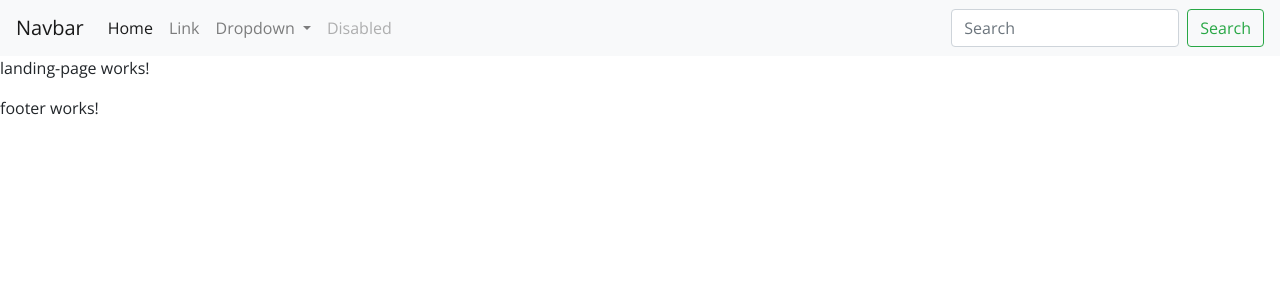
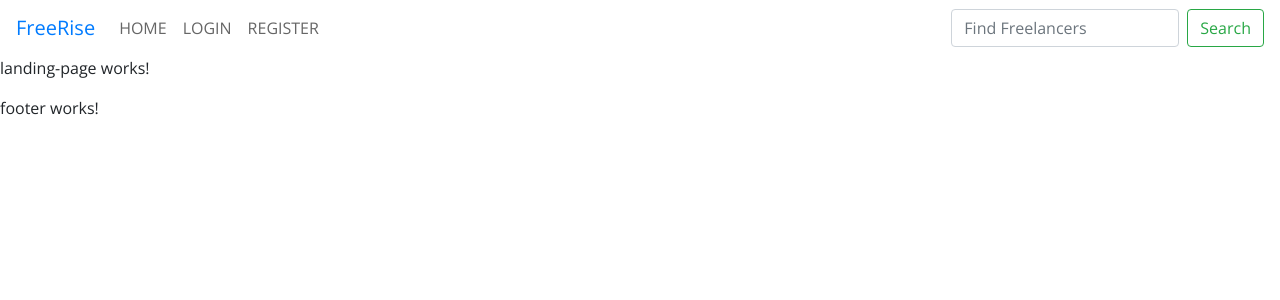
Before and after one commit to DCay/FreeRise, an Angular app: page / in a window 1280 px wide. Shown: the top 300 px of the page. Built offline with nearby package versions, Linux system fonts and the light colour scheme.

Commit message:
Add Login in and Register to navigation bar

```diff
--- a/src/app/components/shared-components/navigation/navigation.component.css
+++ b/src/app/components/shared-components/navigation/navigation.component.css
@@ -0,0 +1,3 @@
+.nav-link {
+  font-weight: initial;
+}
--- a/src/app/components/shared-components/navigation/navigation.component.html
+++ b/src/app/components/shared-components/navigation/navigation.component.html
@@ -1,6 +1,6 @@
 <!--<div class="container">-->
-<nav class="navbar navbar-expand-lg navbar-light bg-light">
-  <a class="navbar-brand" href="#">Navbar</a>
+<nav class="navbar navbar-expand-lg navbar-white bg-white">
+  <a class="navbar-brand" href="#">FreeRise</a>
   <button class="navbar-toggler" type="button" data-toggle="collapse" data-target="#navbarSupportedContent" aria-controls="navbarSupportedContent" aria-expanded="false" aria-label="Toggle navigation">
     <span class="navbar-toggler-icon"></span>
   </button>
@@ -8,28 +8,17 @@
   <div class="collapse navbar-collapse" id="navbarSupportedContent">
     <ul class="navbar-nav mr-auto">
       <li class="nav-item active">
-        <a class="nav-link" href="#">Home <span class="sr-only">(current)</span></a>
+        <a class="nav-link text-gray text-uppercase" href="#">Home <span class="sr-only">(current)</span></a>
       </li>
       <li class="nav-item">
-        <a class="nav-link" href="#">Link</a>
-      </li>
-      <li class="nav-item dropdown">
-        <a class="nav-link dropdown-toggle" href="#" id="navbarDropdown" role="button" data-toggle="dropdown" aria-haspopup="true" aria-expanded="false">
-          Dropdown
-        </a>
-        <div class="dropdown-menu" aria-labelledby="navbarDropdown">
-          <a class="dropdown-item" href="#">Action</a>
-          <a class="dropdown-item" href="#">Another action</a>
-          <div class="dropdown-divider"></div>
-          <a class="dropdown-item" href="#">Something else here</a>
-        </div>
+        <a class="nav-link text-gray text-uppercase" href="#">Login</a>
       </li>
       <li class="nav-item">
-        <a class="nav-link disabled" href="#">Disabled</a>
+        <a class="nav-link text-gray text-uppercase" href="#">Register</a>
       </li>
     </ul>
     <form class="form-inline my-2 my-lg-0">
-      <input class="form-control mr-sm-2" type="search" placeholder="Search" aria-label="Search">
+      <input class="form-control mr-sm-2" type="search" placeholder="Find Freelancers" aria-label="Search">
       <button class="btn btn-outline-success my-2 my-sm-0" type="submit">Search</button>
     </form>
   </div>
--- a/src/styles.css
+++ b/src/styles.css
@@ -4,4 +4,13 @@
 
 * {
   font-family: 'Open Sans', sans-serif;
+  font-weight: normal;
 }
+
+/*.text-primary {*/
+  /*color: #4c83c3;*/
+/*}*/
+
+.text-gray {
+  color: #666;
+}
```
